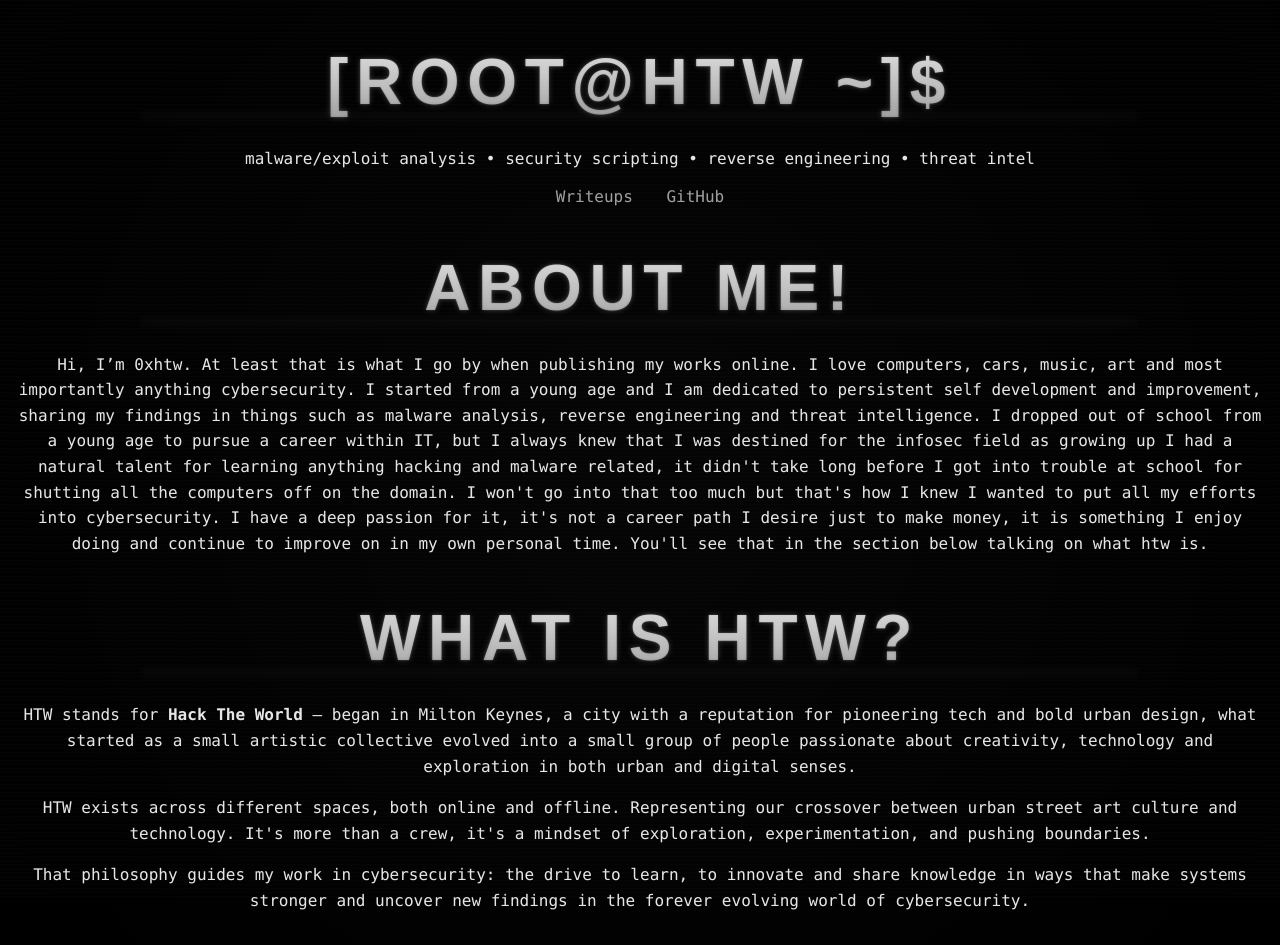
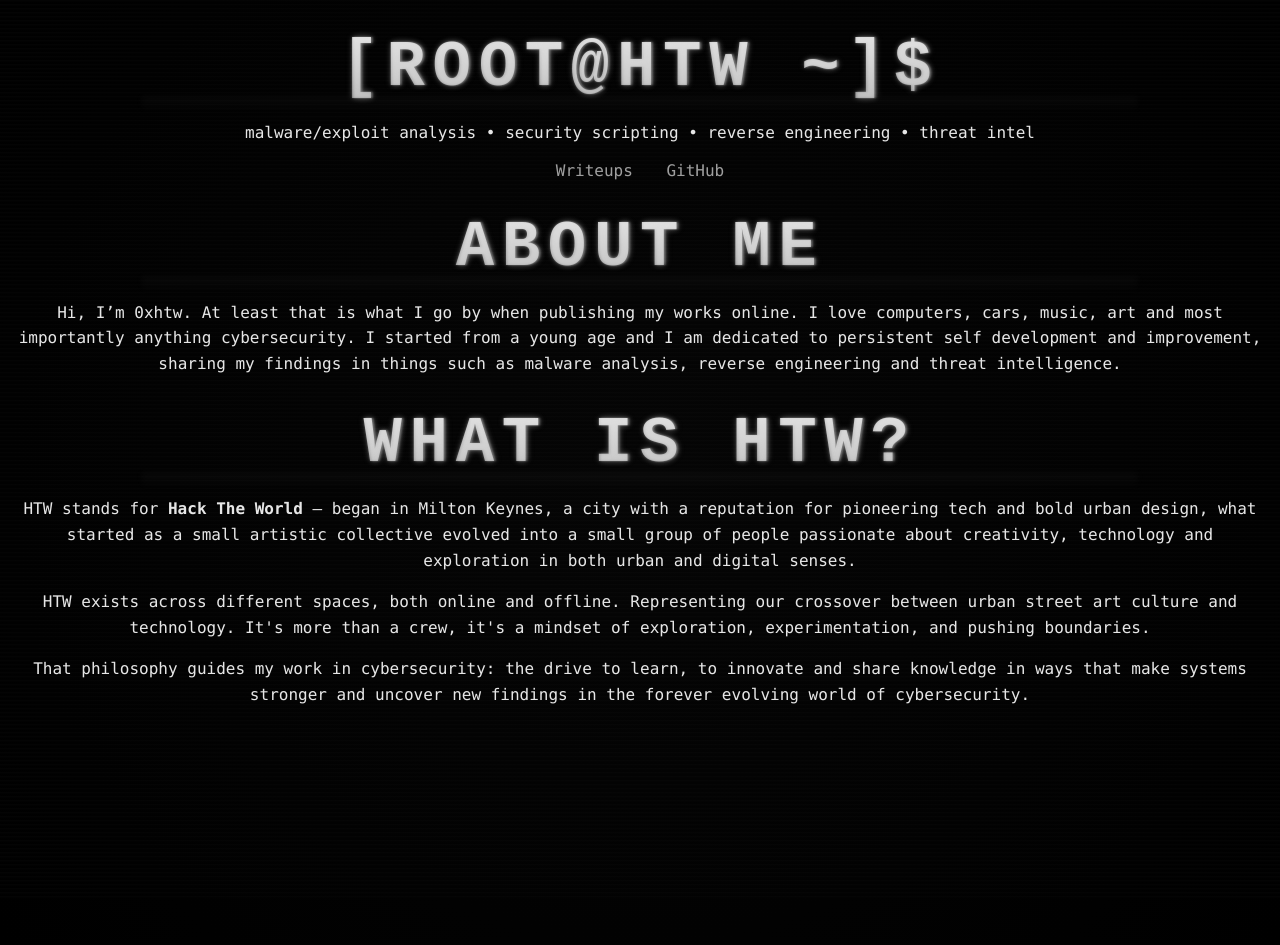
Before and after one commit to 0xhtw/0xhtw.github.io, a Jekyll site: the page index.html, which Jekyll copies as it is, in a window 1280 px wide. Built offline with Jekyll 4.4.1, drawn with Linux system fonts in a browser that asks for light colours; some web fonts are replaced.

Commit message:
Update index.html

```diff
--- a/index.html
+++ b/index.html
@@ -2,13 +2,180 @@
 <html lang="en">
 <head>
   <meta charset="UTF-8">
-  <title>0xhtw - InfoSec portfolio</title>
-  <link rel="stylesheet" href="assets/css/style.css">
+  <title>0xhtw - InfoSec Portfolio</title>
+
+  <!-- RVHS Font -->
+  <link href="https://fonts.cdnfonts.com/css/real-vhs-font" rel="stylesheet">
+
+  <!-- CSS -->
+  <style>
+    /* =============================== */
+    /*        GLOBAL VARIABLES         */
+    /* =============================== */
+    :root {
+      --bg-black: #000000;
+      --bg-dark: #050505;
+      --bg-panel: #0a0a0a;
+      --text-main: #e6e6e6;
+      --text-muted: #bdbdbd;
+      --chrome-light: #d9d9d9;
+      --chrome-mid: #9e9e9e;
+      --chrome-dark: #6f6f6f;
+      --chrome-glow-soft: rgba(200,200,200,0.25);
+      --chrome-glow-hard: rgba(255,255,255,0.35);
+    }
+
+    /* =============================== */
+    /*           GLOBAL BASE           */
+    /* =============================== */
+    body {
+      background: radial-gradient(circle at center, var(--bg-dark) 0%, var(--bg-black) 100%);
+      color: var(--text-main);
+      font-family: 'Lucida Console', Monaco, monospace;
+      text-align: center;
+      margin: 0;
+      padding: 0 1rem;
+      min-height: 100vh;
+      overflow-x: hidden;
+      text-shadow: 0 0 1px rgba(255,255,255,0.08);
+    }
+
+    /* CRT scanlines */
+    body::before {
+      content: "";
+      position: fixed;
+      inset: 0;
+      background: repeating-linear-gradient(
+        to bottom,
+        rgba(255,255,255,0.015) 0px,
+        rgba(255,255,255,0.015) 1px,
+        transparent 2px,
+        transparent 4px
+      );
+      pointer-events: none;
+      z-index: 999;
+    }
+
+    /* =============================== */
+    /*            HEADINGS             */
+    /* =============================== */
+    h1, h2 {
+      font-family: 'Real VHS Font', monospace;
+      font-size: clamp(1.5rem, 5vw, 4rem);
+      margin-top: 2rem;
+      margin-bottom: 1rem;
+      background: linear-gradient(
+        to bottom,
+        var(--chrome-light) 0%,
+        var(--chrome-mid) 60%,
+        var(--chrome-dark) 100%
+      );
+      -webkit-background-clip: text;
+      -webkit-text-fill-color: transparent;
+      text-shadow:
+        0 0 2px rgba(255,255,255,0.25),
+        0 0 6px var(--chrome-glow-soft);
+      position: relative;
+      letter-spacing: 0.12em;
+      text-transform: uppercase;
+      animation: crtFlicker 3s infinite ease-in-out,
+                 signalDrop 6s infinite steps(1, end);
+    }
+
+    /* Reflection for VHS look */
+    h1::before, h2::before {
+      content: '';
+      position: absolute;
+      bottom: -10px;
+      left: 50%;
+      transform: translateX(-50%) scaleY(-1);
+      width: 80%;
+      height: 18px;
+      background: linear-gradient(to top, rgba(200,200,200,0.12), transparent);
+      filter: blur(3px);
+      opacity: 0.35;
+      pointer-events: none;
+    }
+
+    /* Chromatic bleed */
+    h1::after, h2::after {
+      content: attr(data-text);
+      position: absolute;
+      inset: 0;
+      transform: translateX(2px);
+      color: rgba(255,0,80,0.3);
+      filter: blur(0.7px);
+      z-index: -1;
+      pointer-events: none;
+    }
+
+    /* Animations */
+    @keyframes crtFlicker {
+      0%, 100% { opacity: 0.96; }
+      50% { opacity: 1; }
+    }
+
+    @keyframes signalDrop {
+      0%   { opacity: 1; transform: translateY(0); }
+      7%   { opacity: 0.85; }
+      8%   { opacity: 0.2; transform: translateY(2px); }
+      9%   { opacity: 1; transform: translateY(0); }
+      33%  { opacity: 1; }
+      34%  { opacity: 0.3; transform: translateY(-1px); }
+      35%  { opacity: 1; transform: translateY(0); }
+      71%  { opacity: 1; }
+      72%  { opacity: 0.15; transform: translateY(3px); }
+      73%  { opacity: 1; transform: translateY(0); }
+    }
+
+    @keyframes vhsJitter {
+      0% { transform: translate(0); }
+      25% { transform: translate(-1px, 0); }
+      50% { transform: translate(1px, 0); }
+      75% { transform: translate(-1px, 0); }
+      100% { transform: translate(0); }
+    }
+
+    h1:hover, h2:hover {
+      animation: vhsJitter 0.15s infinite;
+    }
+
+    /* Text and nav */
+    p {
+      color: var(--text-main);
+      line-height: 1.6;
+      margin-bottom: 15px;
+    }
+
+    nav a {
+      color: var(--chrome-mid);
+      margin: 0.5rem 0.75rem;
+      text-decoration: none;
+      transition: all 0.2s ease;
+    }
+
+    nav a:hover {
+      color: var(--chrome-light);
+      text-shadow: 0 0 4px var(--chrome-glow-soft);
+    }
+
+    /* Scrollbar */
+    ::-webkit-scrollbar { width: 10px; }
+    ::-webkit-scrollbar-thumb {
+      background: linear-gradient(to bottom, var(--chrome-light), var(--chrome-dark));
+      border-radius: 10px;
+    }
+    ::-webkit-scrollbar-track { background: #000; }
+    * { scrollbar-width: thin; scrollbar-color: var(--chrome-mid) #000; }
+  </style>
 </head>
 <body>
   <div class="container">
-    <h1 class="neon">[root@htw ~]$</h1>
+    <!-- VHS-style main title -->
+    <h1 data-text="[root@htw ~]$">[root@htw ~]$</h1>
+
     <p class="subtitle">malware/exploit analysis • security scripting • reverse engineering • threat intel</p>
+
     <nav>
       <a href="writeups/index.html">Writeups</a>
       <a href="https://github.com/0xhtw">GitHub</a>
@@ -17,28 +184,19 @@
 
   <!-- About Me section -->
   <section class="about">
-    <h2>about me!</h2>
+    <h2 data-text="ABOUT ME">ABOUT ME</h2>
     <p>
       Hi, I’m 0xhtw. At least that is what I go by when publishing my works online.
       I love computers, cars, music, art and most importantly anything cybersecurity.
       I started from a young age and I am dedicated to persistent self development
       and improvement, sharing my findings in things such as malware analysis,
       reverse engineering and threat intelligence.
-
-      I dropped out of school from a young age to pursue a career within IT, but
-      I always knew that I was destined for the infosec field as growing up I had a
-      natural talent for learning anything hacking and malware related, it didn't take
-      long before I got into trouble at school for shutting all the computers off on the
-      domain. I won't go into that too much but that's how I knew I wanted to put all my
-      efforts into cybersecurity. I have a deep passion for it, it's not a career path I
-      desire just to make money, it is something I enjoy doing and continue to improve on
-      in my own personal time. You'll see that in the section below talking on what htw is.
     </p>
   </section>
 
   <!-- What is htw section -->
   <section class="what-is-htw">
-  <h2>what is htw?</h2>
+    <h2 data-text="WHAT IS HTW?">WHAT IS HTW?</h2>
     <p>
       HTW stands for <strong>Hack The World</strong> — began in Milton Keynes, a city with a reputation for pioneering tech
       and bold urban design, what started as a small artistic collective evolved into a small group of people passionate about
@@ -53,3 +211,5 @@
       and uncover new findings in the forever evolving world of cybersecurity.
     </p>
   </section>
+</body>
+</html>
```
Lines whose indentation alone changed are shown as unchanged.
